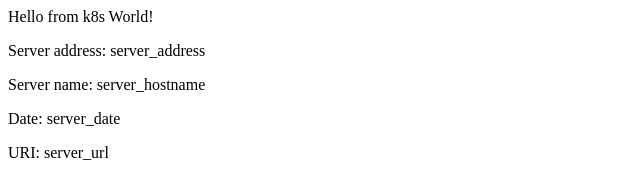
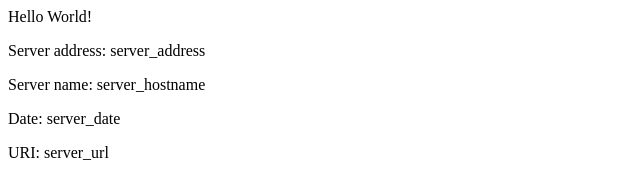
Before and after one commit to aniketroy/eks-example, a plain HTML site: page src/index.html in a window 1280 px wide. Shown: the full height of the page, 0-640 px from the left. Drawn offline with Linux system fonts and the light colour scheme.

Commit message:
Revert "v2 Updating home page"
This reverts commit f945c004b99b2abb2b66edf2163472615d7e5d37.

```diff
--- a/src/index.html
+++ b/src/index.html
@@ -2,7 +2,7 @@
 <title>Hello World</title>
 </head>
 <div class="info">
-<h>Hello from k8s World!</h>
+<h>Hello World!</h>
 <p><span>Server&nbsp;address:</span> <span>server_address</span></p>
 <p><span>Server&nbsp;name:</span> <span>server_hostname</span></p>
 <p class="smaller"><span>Date:</span> <span>server_date</span></p>
```
